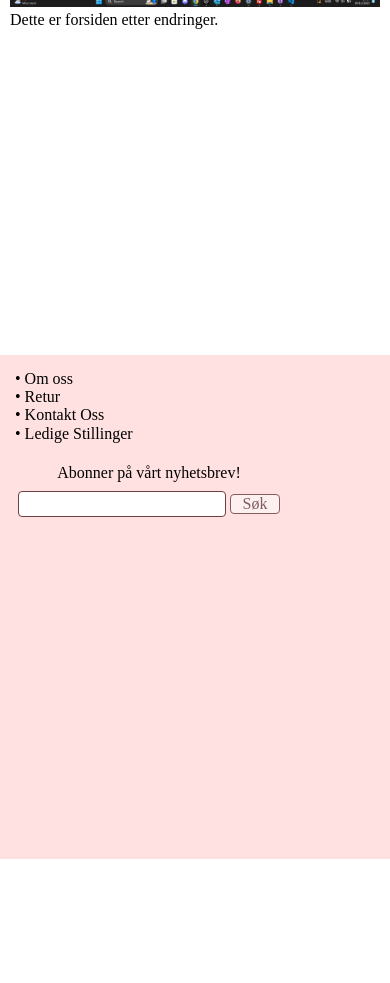
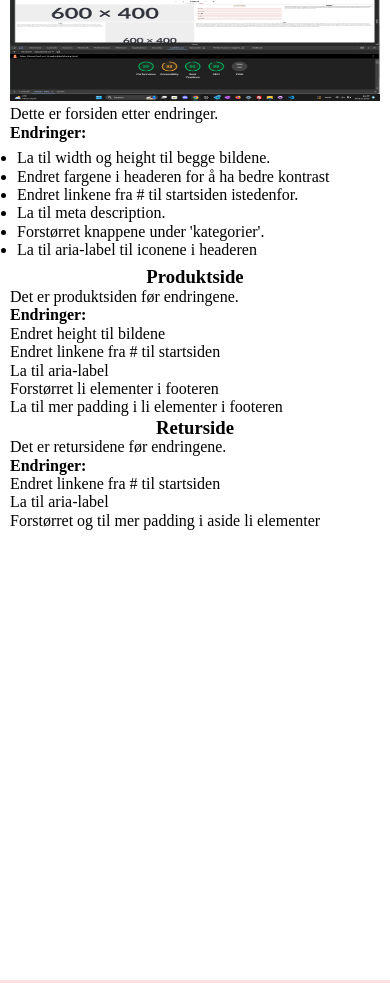
Before and after one commit to Inaarahistic/Oblig-4, a plain HTML site: page analyse.html in a window 390 px wide. Shown: the part 1220-2203 px from the top of the page. Before the commit the page ends 2079 px from the top, so only its background shows below. Drawn offline with nearby package versions, Linux system fonts and the light colour scheme.

Commit message:
ferdig med lighthouse

```diff
--- a/analyse.html
+++ b/analyse.html
@@ -55,8 +55,37 @@
                 <img class="ss39" src="img/Screenshot (39).png" alt="analyse">
 
                 <p>Dette er forsiden etter endringer.</p>
+                <h4 >Endringer:</h4>
+                <ul class="endringer">
+                    <li> La til width og height til begge bildene.</li>
+                    <li>Endret fargene i headeren for å ha bedre kontrast</li>
+                    <li>Endret linkene fra # til startsiden istedenfor.</li>
+                    <li>La til meta description.</li>
+                    <li>Forstørret knappene under 'kategorier'.</li>
+                    <li>La til aria-label til iconene i headeren</li>
+                </ul>
+                <h3>Produktside</h3>
+                <p>Det er produktsiden før endringene.</p>
+                <h4>Endringer:</h4>
+                <ul>
+                    <li>Endret height til bildene</li>
+                    <li>Endret linkene fra # til startsiden</li>
+                    <li>La til aria-label</li>
+                    <li>Forstørret li elementer i footeren</li>
+                    <li>La til mer padding i li elementer i footeren</li>
+                </ul>
+                <h3>Returside</h3>
+                <p>Det er retursidene før endringene.</p>
+                <h4>Endringer:</h4>
+                <ul>
+                    <li>Endret linkene fra # til startsiden</li>
+                    <li>La til aria-label</li>
+                    <li>Forstørret og til mer padding i aside li elementer</li>
+                </ul>
             </section>
+            <section class="webaim">
 
+            </section>
 
 
 
--- a/css/style.css
+++ b/css/style.css
@@ -172,6 +172,11 @@ footer ul{
   list-style: none;
   margin:5px;
   display:inline-block;
+  font-size:  15px;
+}
+
+footer ul li{
+  margin-bottom:20px;
 }
 
 footer input[type="text"] {
@@ -274,7 +279,7 @@ footer input[type="submit"] {
 #grid-container2{
   display: grid;
   grid-template-columns:1fr;
-  grid-template-rows: 0.2fr 0.1fr 10fr 0.01fr 0.8fr;
+  grid-template-rows: 0.2fr 0.1fr 5fr 0.01fr 0.8fr;
   grid-template-areas:
   "header"
   "filter-section"
@@ -292,6 +297,10 @@ header{
 
 main{
   grid-area:main;
+}
+
+aside ul li{
+  padding-bottom: 15px;
 }
 
 /* Brødsmuler */
@@ -355,6 +364,7 @@ ul.filter li{
 
 img{
   width:190px;
+  height: 130px;
 }
 
 .product-img{
@@ -591,6 +601,10 @@ h1{
   width:100%;
 }
 
+.endringer{
+  margin:7px;
+}
+
 .uu{
   grid-area: uu;
   margin:10px;
```
Also changed, not shown: index.html (+4 -4 lines), produkt.html (+7 -4 lines), retur.html (+4 -4 lines).
